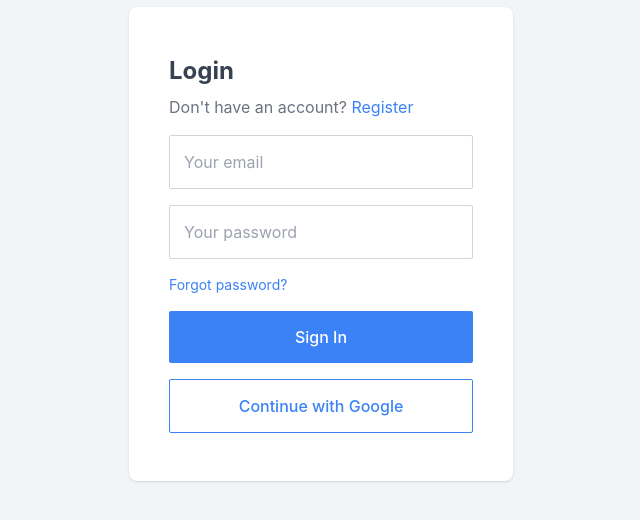
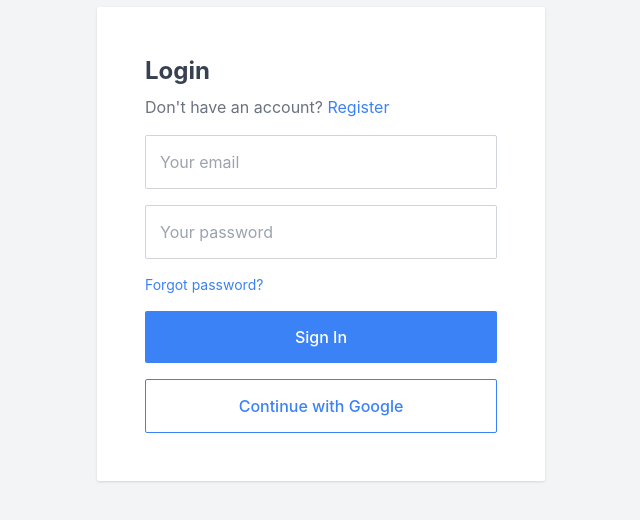
Before and after one commit to joagaloppo/ts-react-preview, a React (Vite) app: page /login in a window 1280 px wide. Shown: the part 156-676 px from the top of the page, without its empty margins (319-959 px from the left). Built offline with nearby package versions, Linux system fonts and the light colour scheme; no server answers.

Commit message:
refactor: Improve box, button and input components

```diff
--- a/src/components/Box.tsx
+++ b/src/components/Box.tsx
@@ -1,11 +1,7 @@
 import React from 'react';
 
 function Box({ children }: { children: React.ReactNode }) {
-  return (
-    <div className="flex w-full flex-col bg-white p-8 shadow sm:max-w-sm sm:rounded-lg sm:px-10 sm:py-12">
-      {children}
-    </div>
-  );
+  return <div className="flex w-full max-w-md flex-col rounded-sm bg-white p-8 shadow sm:p-12">{children}</div>;
 }
 
 export default Box;
--- a/src/components/Button.tsx
+++ b/src/components/Button.tsx
@@ -1,16 +1,23 @@
 import { ButtonHTMLAttributes } from 'react';
 import clsx from 'clsx';
+import Spinner from './Spinner';
 
 interface ButtonProps extends ButtonHTMLAttributes<HTMLButtonElement> {
   variant?: 'filled' | 'outline';
   size?: 'xs' | 'sm' | 'md' | 'lg' | 'xl';
   children: React.ReactNode;
+  loading?: boolean;
+  disabled?: boolean;
 }
 
-function Button({ children, variant = 'outline', size = 'sm', className, ...props }: ButtonProps) {
 const variants = {
-    filled: 'bg-blue-500 hover:bg-blue-600 text-white',
-    outline: 'bg-white text-blue-500 border border-blue-500 hover:border-blue-600 hover:text-blue-600 hover:bg-blue-50',
+  filled: (loading: boolean, disabled: boolean) =>
+    clsx(`bg-blue-500 text-white`, loading || disabled ? 'cursor-not-allowed' : `hover:bg-blue-600`),
+  outline: (loading: boolean, disabled: boolean) =>
+    clsx(
+      `bg-white text-blue-500 border border-blue-500`,
+      loading || disabled ? 'cursor-not-allowed' : `hover:border-blue-600 hover:text-blue-600 hover:bg-blue-50`
+    ),
 };
 
 const sizes = {
@@ -21,16 +28,28 @@ function Button({ children, variant = 'outline', size = 'sm', className, ...prop
   xl: 'py-4 px-10',
 };
 
+const Button: React.FC<ButtonProps> = ({
+  children,
+  variant = 'outline',
+  size = 'sm',
+  loading = false,
+  disabled = false,
+  className,
+  ...props
+}) => {
   const transition = 'transition duration-300 ease-in-out';
+  const rest = 'rounded-sm text-base font-medium disabled:opacity-80';
 
   return (
     <button
-      className={clsx(variants[variant], sizes[size], transition, 'rounded-sm text-base font-medium', className)}
+      className={clsx(variants[variant](loading, disabled), sizes[size], transition, rest, className)}
+      disabled={loading || disabled}
+      aria-disabled={loading || disabled}
       {...props}
     >
-      {children}
+      {loading ? <Spinner theme={variant === 'filled' ? 'light' : 'dark'} /> : children}
     </button>
   );
-}
+};
 
 export default Button;
--- a/src/components/Input.tsx
+++ b/src/components/Input.tsx
@@ -1,15 +1,15 @@
-import { InputHTMLAttributes } from 'react';
+import { InputHTMLAttributes, forwardRef } from 'react';
 import clsx from 'clsx';
 
 interface InputProps extends InputHTMLAttributes<HTMLInputElement> {
   variant?: 'filled' | 'outline';
   padding?: 'xs' | 'sm' | 'md' | 'lg' | 'xl';
+  error?: string | undefined;
 }
 
-function Input({ variant = 'outline', padding = 'sm', className, ...props }: InputProps) {
 const variants = {
-    outline: 'border border-gray-300 bg-white text-gray-900',
-    filled: 'border border-gray-300 bg-gray-100 text-gray-900',
+  outline: 'border border-gray-300 text-gray-900',
+  filled: 'border border-gray-300 text-gray-900',
 };
 
 const paddings = {
@@ -20,20 +20,23 @@ function Input({ variant = 'outline', padding = 'sm', className, ...props }: Inp
   xl: 'py-4 px-4',
 };
 
+const errorStyle = 'bg-red-50 border-red-800/20 text-red-800/80 placeholder-red-800/80';
 const transition = 'transition duration-300 ease-in-out';
+const rest = 'w-full rounded-sm text-base outline-none';
 
+const Input = forwardRef<HTMLInputElement, InputProps>(
+  ({ variant = 'outline', padding = 'sm', className, error, ...props }, ref) => {
     return (
+      <div>
         <input
-      className={clsx(
-        variants[variant],
-        paddings[padding],
-        transition,
-        'w-full rounded-sm text-base outline-none',
-        className
-      )}
+          ref={ref}
+          className={clsx(variants[variant], paddings[padding], transition, rest, error && errorStyle, className)}
           {...props}
         />
+        {error && <p className="mt-1 text-sm text-red-800/80">{error}</p>}
+      </div>
     );
   }
+);
 
 export default Input;
```
Lines whose indentation alone changed are shown as unchanged.
